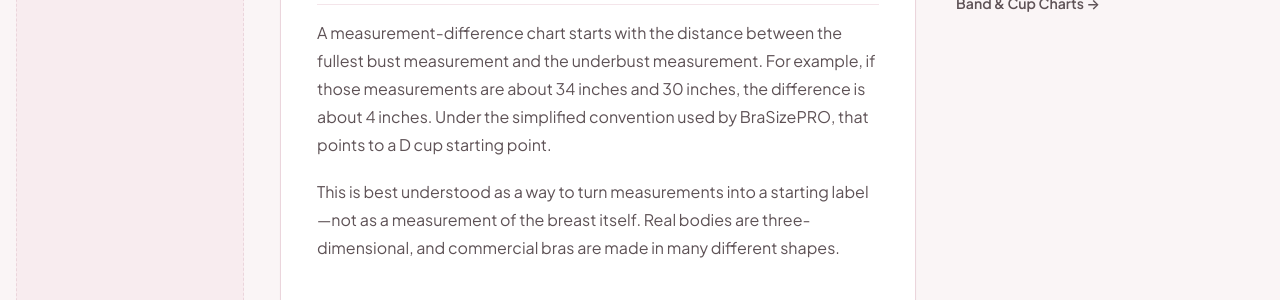
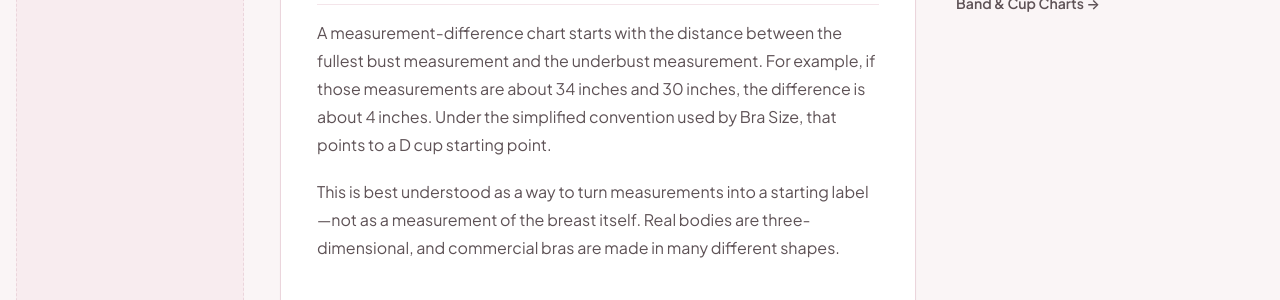
Before and after one commit to sharpedge74-cmyk/Bra-Size-Pro, a Jekyll site: the page built from bra-cup-size-guide.html, in a window 1280 px wide and 900 px high, scrolled down 1755 px. Shown: the part 238-538 px from the top of the window. Built offline with Jekyll 4.4.1, drawn with Linux system fonts in a browser that asks for light colours; some web fonts are replaced.

Commit message:
Replace user-facing BraSizePRO text with Bra Size

```diff
--- a/bra-cup-size-guide.html
+++ b/bra-cup-size-guide.html
@@ -52,7 +52,7 @@ faq:
 <h2>What This Chart Can and Cannot Tell You</h2>
 <p>A measurement-based result is a useful starting point, not a guarantee of fit. Research comparing traditional measurement with professional fit criteria found meaningful differences between calculated and best-fit sizes, supporting the use of garment fit checks alongside measurements. (<a href="https://doi.org/10.1080/00140139.2011.647096" rel="noopener" target="_blank">White &amp; Scurr 2012, <em>Ergonomics</em></a>)</p>
 <h2>How to Read a Cup-Difference Chart</h2>
-<p>A measurement-difference chart starts with the distance between the fullest bust measurement and the underbust measurement. For example, if those measurements are about 34 inches and 30 inches, the difference is about 4 inches. Under the simplified convention used by BraSizePRO, that points to a D cup starting point.</p>
+<p>A measurement-difference chart starts with the distance between the fullest bust measurement and the underbust measurement. For example, if those measurements are about 34 inches and 30 inches, the difference is about 4 inches. Under the simplified convention used by Bra Size, that points to a D cup starting point.</p>
 <p>This is best understood as a way to turn measurements into a starting label—not as a measurement of the breast itself. Real bodies are three-dimensional, and commercial bras are made in many different shapes.</p>
 
 <h2>Why Your Measured Size May Not Fit Perfectly</h2>
```
